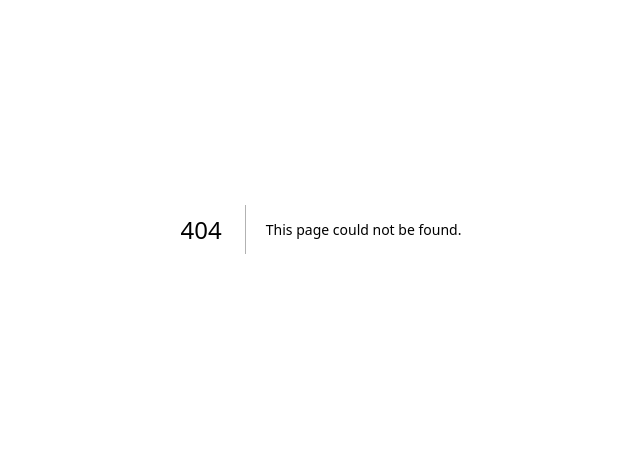
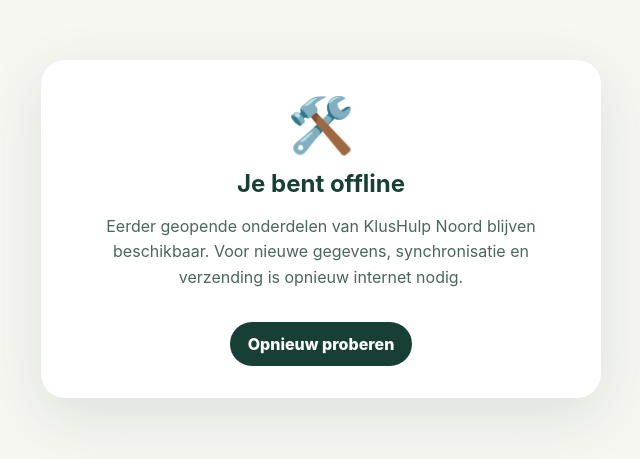
Before and after one commit to Jv420/KlusHulp-Noord-Back-Office, a Next.js app: page /offline in a window 1280 px wide. Before the commit this address had no page. Shown: the part 171-630 px from the top of the page, without its empty margins (319-959 px from the left). Built offline with nearby package versions, Linux system fonts and the light colour scheme.

Commit message:
feat: add PWA offline fallback page

```diff
--- /dev/null
+++ b/app/offline/page.tsx
@@ -0,0 +1,10 @@
+export default function OfflinePage(){
+ return <main style={{minHeight:'100vh',display:'grid',placeItems:'center',padding:24,background:'#f7f7f2',color:'#173f35'}}>
+  <section style={{width:'min(560px,100%)',background:'white',borderRadius:24,padding:32,boxShadow:'0 18px 60px rgba(23,63,53,.12)',textAlign:'center'}}>
+   <div style={{fontSize:54}}>🛠️</div>
+   <h1 style={{margin:'12px 0 8px'}}>Je bent offline</h1>
+   <p style={{lineHeight:1.6,color:'#49655e'}}>Eerder geopende onderdelen van KlusHulp Noord blijven beschikbaar. Voor nieuwe gegevens, synchronisatie en verzending is opnieuw internet nodig.</p>
+   <a href="/" style={{display:'inline-block',marginTop:16,padding:'12px 18px',borderRadius:999,background:'#173f35',color:'white',fontWeight:800,textDecoration:'none'}}>Opnieuw proberen</a>
+  </section>
+ </main>;
+}
```
